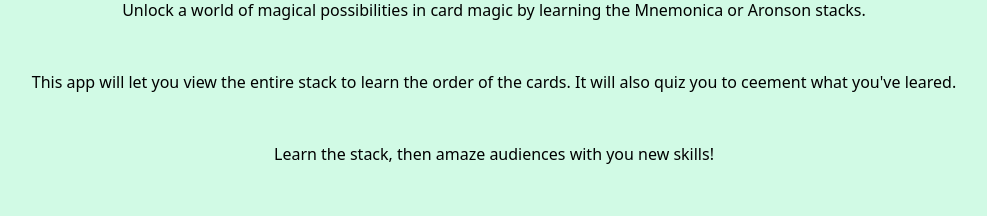
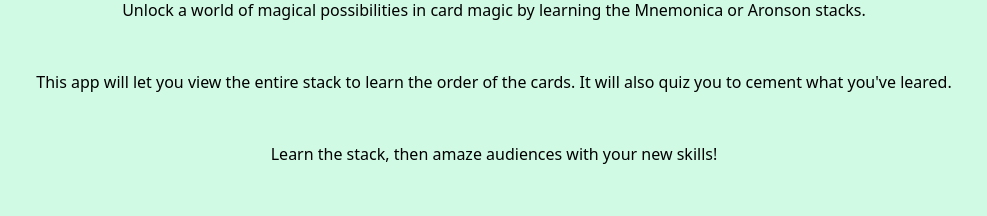
Before and after one commit to MEJHarrison/memory-decks, a React (Vite) app: page / in a window 1280 px wide. Shown: the part 178-394 px from the top of the page, without its empty margins (146-1133 px from the left). Built offline with nearby package versions, Linux system fonts and the light colour scheme.

Commit message:
Fixed spelling error.

```diff
--- a/src/components/MainMenu.jsx
+++ b/src/components/MainMenu.jsx
@@ -24,10 +24,10 @@
 
             <p>
                 This app will let you view the entire stack to learn the order of the cards. It will also quiz you to
-                ceement what you've leared.
+                cement what you've leared.
             </p>
 
-            <p>Learn the stack, then amaze audiences with you new skills!</p>
+            <p>Learn the stack, then amaze audiences with your new skills!</p>
 
             <div className="mt-12 flex flex-col items-center gap-8 md:mt-16 md:gap-12">
                 <Button onClick={startQuiz}>Start Quiz</Button>
```
